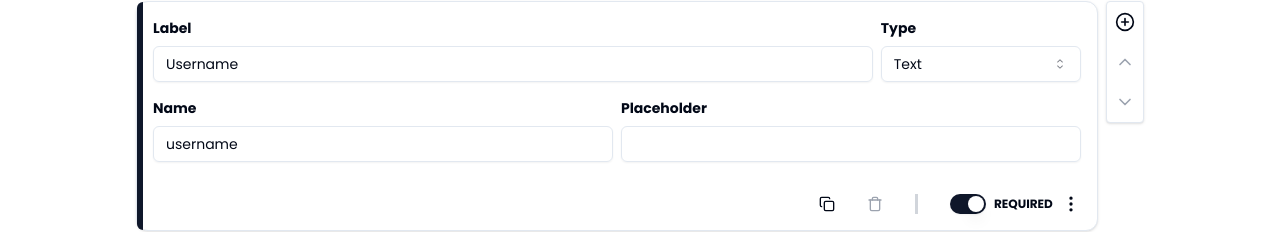
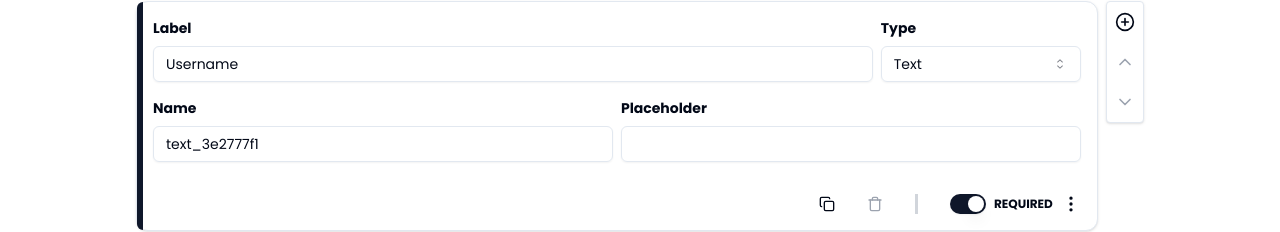
Before and after one commit to realbLanK993/forms-builder, a Next.js app: page /playground in a window 1280 px wide. Shown: the part 281-513 px from the top of the page. Built offline with nearby package versions, Linux system fonts and the light colour scheme.

Commit message:
Fixed name creation and duplication problems

```diff
--- a/components/builder/index.tsx
+++ b/components/builder/index.tsx
@@ -1,24 +1,33 @@
 "use client";
 
-import { useEffect, useState } from "react";
+import { useEffect, useMemo, useState } from "react";
 import InputCard from "../inputs";
 import { useFormData } from "@/context/formdata";
+import { findDuplicateNames } from "@/lib/utils";
+
+
 
 
 export default function Builder() {
   const { formData } = useFormData();
   const [data, setData] = useState(formData);
+  const duplicateNames = useMemo(() => findDuplicateNames(formData), [formData]);
 
   useEffect(() => {
     setData(formData);
   }, [formData]);
   return (
     <div className="flex flex-col gap-4 h-full">
-
       {data.map((item, index) => {
         const focus = index == 0 ? true : false;
+
         return (
-          <InputCard key={item.uuid} currentItem={item} firstValue={focus} />
+          <InputCard
+            duplicate={duplicateNames.includes(item.name)}
+            key={item.uuid}
+            currentItem={item}
+            firstValue={focus}
+          />
         );
       })}
     </div>
--- a/components/builder/sidebar.tsx
+++ b/components/builder/sidebar.tsx
@@ -8,11 +8,16 @@ import {
 } from "@/components/ui/tooltip";
 import { useFormData } from "@/context/formdata";
 import { DataType } from "@/lib/types/formdata";
+
+const generateName = (type: string) =>
+  `${type}_${crypto.randomUUID().split("-")[0]}`;
+
 export default function BuilderSidebar({ uuid }: { uuid: string }) {
   const { formData, setFormData } = useFormData();
   const firstValue = formData.findIndex((item) => item.uuid === uuid) == 0;
   const lastValue = formData.findIndex((item) => item.uuid === uuid) ==
     formData.length - 1;
+  const currentIndex = formData.findIndex((item) => item.uuid === uuid);
   return (
     <Card className="h-full w-[40px] flex flex-col rounded sidebar-card invisible opacity-0">
       <TooltipProvider>
@@ -21,7 +26,7 @@ export default function BuilderSidebar({ uuid }: { uuid: string }) {
             onClick={() => {
               const initialData: DataType = {
                 uuid: crypto.randomUUID(),
-                name: "username",
+                name: generateName( formData[currentIndex].type),
                 label: "Username",
                 type: "text",
                 placeholder: "",
--- a/components/inputs/index.tsx
+++ b/components/inputs/index.tsx
@@ -38,9 +38,11 @@ import { useFormData } from "@/context/formdata";
 export default function InputCard({
   currentItem,
   firstValue,
+  duplicate,
 }: {
   currentItem: DataType;
   firstValue: boolean;
+  duplicate: boolean;
 }) {
   const [selected, setSelected] = useState<AnswerTypes>(currentItem.type);
   const { setFormData } = useFormData();
@@ -79,13 +81,13 @@ export default function InputCard({
       }
     }
   };
-  const onNameChange = (e: React.ChangeEvent<HTMLInputElement>) => {
+  const onNameChange = (e:string) => {
     setFormData((prev) => {
       return prev.map((input) => {
         if (input.uuid === currentItem.uuid) {
           return {
             ...input,
-            name: e.target.value,
+            name: e,
           };
         }
         return input;
@@ -162,29 +164,34 @@ export default function InputCard({
     });
   };
   useEffect(() => {
+    const randomUUID = crypto.randomUUID().split("-")[0];
     setFormData((prev) => {
       return prev.map((item) => {
         if (currentItem.uuid === item.uuid) {
-          return { ...currentItem, type: selected };
+          console.log(item);
+
+          return { ...currentItem, type: selected};
         }
         return item;
       });
     });
+    onNameChange(`${selected}_${randomUUID}`);
   }, [selected]);
-  const availableOptionTypes: () => AnswerTypes[] = useMemo(
-    () => () => options,
+
+  const availableOptionTypes: AnswerTypes[] = useMemo(
+    () => options,
     []
   );
-  const initialCheckboxOptions: () => OptionType[] = useMemo(
-    () => () => {
+  const initialCheckboxOptions: OptionType[] = useMemo(
+    () => {
       if (currentItem.options) return currentItem.options;
       const uuid = crypto.randomUUID();
       return [{ label: "Option 1", value:"option1", checked: false, uuid }];
     },
     [currentItem]
   );
-  const initialRadioOptions: () => OptionType[] = useMemo(
-    () => () => {
+  const initialRadioOptions: OptionType[] = useMemo(
+    () => {
       if (currentItem.options) return currentItem.options;
       const uuid = crypto.randomUUID();
       return [{ label: "Option 1", value: "option1", uuid }];
@@ -198,8 +205,8 @@ export default function InputCard({
       className="flex gap-2 w-full parent"
     >
       <Card
-        className="w-full h-full min-h-[200px] flex flex-col gap-4 justify-between p-4 input-card
-      relative"
+        className={`w-full h-full min-h-[200px] flex flex-col gap-4 justify-between p-4 input-card
+      relative ${duplicate ? `border-2 border-destructive`:``}`}
       >
         <div className="h-full w-[6px] bg-primary dark:bg-muted invisible absolute rounded-l-3xl focus-bar left-0 top-0" />
         <div className="flex gap-2">
@@ -222,7 +229,7 @@ export default function InputCard({
                 <SelectValue placeholder="Input Type" />
               </SelectTrigger>
               <SelectContent>
-                {availableOptionTypes().map((option) => (
+                {availableOptionTypes.map((option) => (
                   <SelectItem key={option} value={option}>
                     {CapitalizeFirstLetter(option)}
                   </SelectItem>
@@ -245,8 +252,8 @@ export default function InputCard({
           <div className="flex flex-col gap-2 w-full">
             <p className="text-sm font-bold">Name</p>
             <Input
-              onChange={onNameChange}
-              defaultValue={currentItem.name}
+              onChange={(e) => onNameChange(e.target.value)}
+              value={currentItem.name}
               required={currentItem.required}
               type="text"
             />
@@ -268,19 +275,19 @@ export default function InputCard({
           {currentItem.type == "checkbox" && (
             <InputOptions
               uuid={currentItem.uuid}
-              options={initialCheckboxOptions()}
+              options={initialCheckboxOptions}
             />
           )}
           {currentItem.type == "radio" && (
             <InputOptions
               uuid={currentItem.uuid}
-              options={initialRadioOptions()}
+              options={initialRadioOptions}
             />
           )}
           {currentItem.type == "dropdown" && (
             <InputOptions
               uuid={currentItem.uuid}
-              options={initialRadioOptions()}
+              options={initialRadioOptions}
             />
           )}
         </div>
--- a/components/preview.tsx
+++ b/components/preview.tsx
@@ -14,9 +14,10 @@ import {
 } from "./ui/select";
 import { Button } from "./ui/button";
 import { Textarea } from "./ui/textarea";
-import { useMemo, useState } from "react";
+import { useEffect, useMemo, useState } from "react";
 import { RadioGroup, RadioGroupItem } from "./ui/radio-group";
 import { useToast } from "@/hooks/use-toast";
+import { findDuplicateNames } from "@/lib/utils";
 
 const renderInput = (
   item: DataType,
@@ -205,6 +206,7 @@ const renderRadio = (
 
 export default function Preview() {
   const { formData } = useFormData();
+  const duplicateNames = useMemo(() => findDuplicateNames(formData), [formData]);
   const { toast } = useToast();
   const initialData: { [key: string]: string | string[] } = useMemo(() => {
     return formData.reduce((acc, item) => {
@@ -230,6 +232,18 @@ export default function Preview() {
       e.preventDefault();
     }
   };
+  useEffect(() => {
+    if (duplicateNames.length > 0) {
+      toast({
+        title: "Duplicate names found",
+        description: (
+          <pre>
+            <code>{JSON.stringify(duplicateNames, null, 2)}</code>
+          </pre>
+        ),
+      });
+    }
+  }, [duplicateNames]);
   return (
     <form onSubmit={onSubmit} className="flex flex-col gap-4 px-2">
       {formData.map((item) => {
--- a/context/formdata.tsx
+++ b/context/formdata.tsx
@@ -4,7 +4,7 @@ import { createContext, useContext, useState } from "react";
 
 const initialData: DataType = {
   uuid: crypto.randomUUID(),
-  name: "username",
+  name: "text_" + crypto.randomUUID().split("-")[0],
   label: "Username",
   type: "text",
   placeholder: "",
--- a/lib/utils.ts
+++ b/lib/utils.ts
@@ -1,5 +1,6 @@
 import { clsx, type ClassValue } from "clsx";
 import { twMerge } from "tailwind-merge";
+import { DataType } from "./types/formdata";
 
 export function cn(...inputs: ClassValue[]) {
   return twMerge(clsx(inputs));
@@ -8,3 +9,15 @@ export function cn(...inputs: ClassValue[]) {
 export function CapitalizeFirstLetter(string: string) {
   return string.charAt(0).toUpperCase() + string.slice(1);
 }
+
+export const findDuplicateNames = (data: DataType[]) => {
+  return data
+    .map((item, i) => {
+      return data.filter(
+        (otherItem, j) => i !== j && otherItem.name === item.name
+      ).length > 0
+        ? item.name
+        : null;
+    })
+    .filter((name) => name !== null);
+};
```
